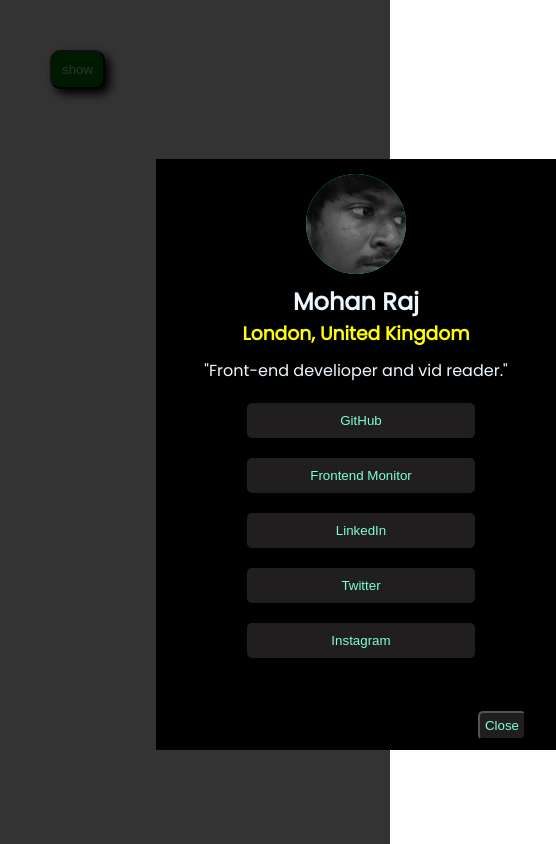
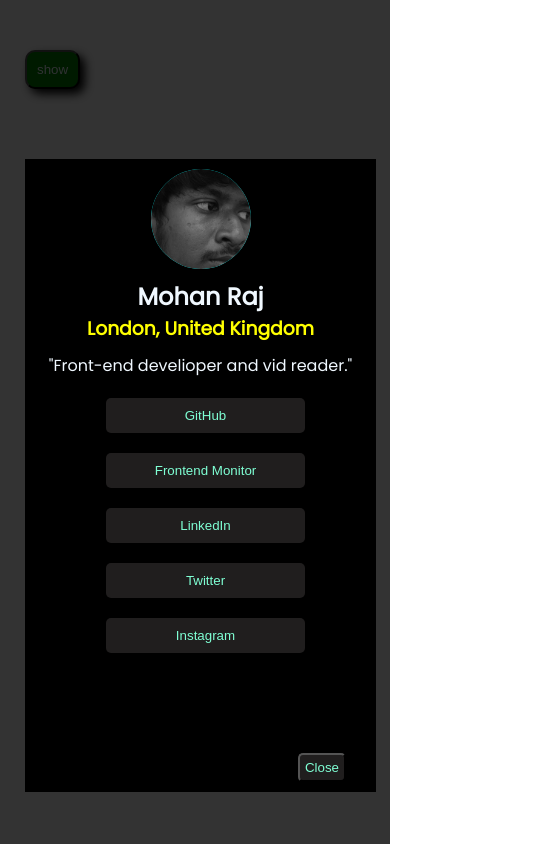
Before and after one commit to Mohan-raj02/HTML-CSS-JS, a plain HTML site: page index.html in a window 390 px wide. Both pictures are taken after a click on the button "show". Shown: the whole page, 556 px wide, since content can reach past the window. Drawn offline with Linux system fonts and the light colour scheme.

Commit message:
Update style.css

```diff
--- a/style.css
+++ b/style.css
@@ -108,3 +108,45 @@ input:hover{
 .btn:hover{
     cursor: pointer;
 }
+
+@media screen and (max-width:1000px){
+    .container{
+        width: 50%;
+        margin-left: 250px;
+        height: 75%;
+    }
+    .db{
+        margin: 0 auto;
+    }
+    .press{
+        margin-left: 25px;
+    }
+}
+
+@media screen and (max-width:750px){
+    .container{
+        width: 70%;
+        margin-left: 100px;
+        height: 75%;
+    }
+    .db{
+        margin: 0 auto;
+    }
+    .press{
+        margin-left: 25px;
+    }
+}
+
+@media screen and (max-width:600px){
+    .container{
+        width: 90%;
+        margin-left: 25px;
+        height: 75%;
+    }
+    .db{
+        margin: 0 auto;
+    }
+    .press{
+        margin-left: 25px;
+    }
+}
```
